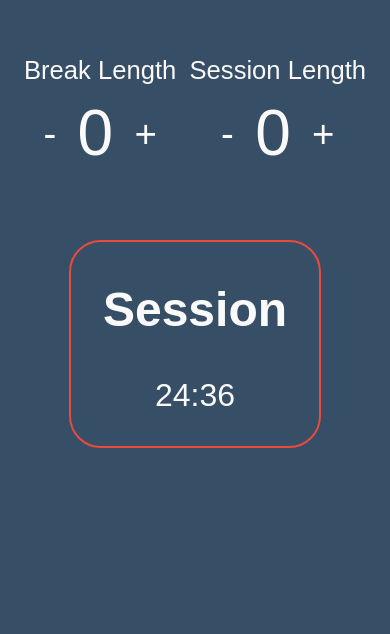
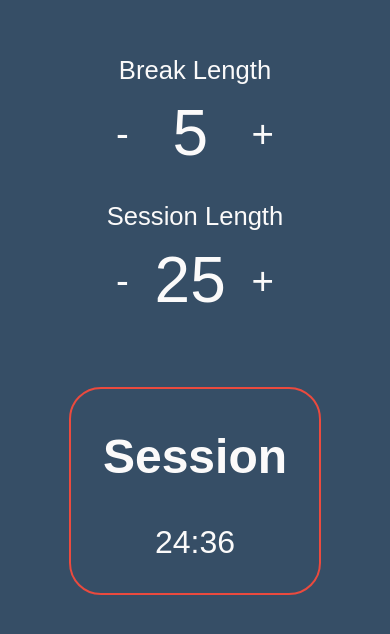
Before and after one commit to joshua-scott/pomodoro-timer, a website: page index.html in a window 390 px wide. Shown: the part 106-740 px from the top of the page. Drawn offline with Linux system fonts and the light colour scheme; a web font is replaced by a local one.

Commit message:
Setting time functionality working

```diff
--- a/index.html
+++ b/index.html
@@ -11,21 +11,23 @@
 
 <body>
   <div class="wrapper">
+
     <div class="settings">
 
       <div class="break">
         <h3>Break Length</h3>
-        <button class="minus">-</button>
-        <p class="time">0</p>
-        <button class="plus">+</button>
+        <button data-change="-1" data-which="break">-</button>
+        <p class="time" contenteditable="true">5</p>
+        <button data-change="+1" data-which="break">+</button>
       </div>
 
       <div class="session">
         <h3>Session Length</h3>
-        <button class="minus">-</button>
-        <p class="time">0</p>
-        <button class="plus">+</button>
+        <button data-change="-1" data-which="session">-</button>
+        <p class="time" contenteditable="true">25</p>
+        <button data-change="+1" data-which="session">+</button>
       </div>
+
     </div>
 
     <div class="countdown">
--- a/src/js/script.js
+++ b/src/js/script.js
@@ -0,0 +1,17 @@
+// const breakLength = document.querySelector('.break .time');
+// const sessionLength = document.querySelector('.session .time');
+const buttons = document.querySelectorAll('[data-change]');
+const times = {
+  break: document.querySelector('.break .time'),
+  session: document.querySelector('.session .time')
+}
+
+function setTime(e) {
+  e.preventDefault();
+  const { change, which } = this.dataset;
+  let newTime = parseInt(times[which].textContent) + parseInt(change);
+  if (newTime < 0) newTime = 0;
+  times[which].textContent = newTime;
+}
+
+buttons.forEach(btn => btn.addEventListener('click', setTime));
--- a/src/scss/style.scss
+++ b/src/scss/style.scss
@@ -22,6 +22,10 @@ body {
   display: flex;
   justify-content: space-around;
   margin: 0 auto;
+  .break,
+  .session {
+    flex: 1 1 33%;
+  }
   h3 {
     font-size: 0.8em;
     font-weight: 300;
@@ -31,6 +35,7 @@ body {
     display: inline-block;
     font-size: 2em;
     margin: 0.1em;
+    width: 80px;
   }
   button {
     background: none;
@@ -40,6 +45,9 @@ body {
     color: $white;
     transform: translateY(-8px);
   }
+  @media screen and (max-width: 480px) {
+    flex-direction: column;
+  }
 }
 
 .countdown {
```
Also changed, not shown: dist/app.js, dist/style.css, 2 other files.
